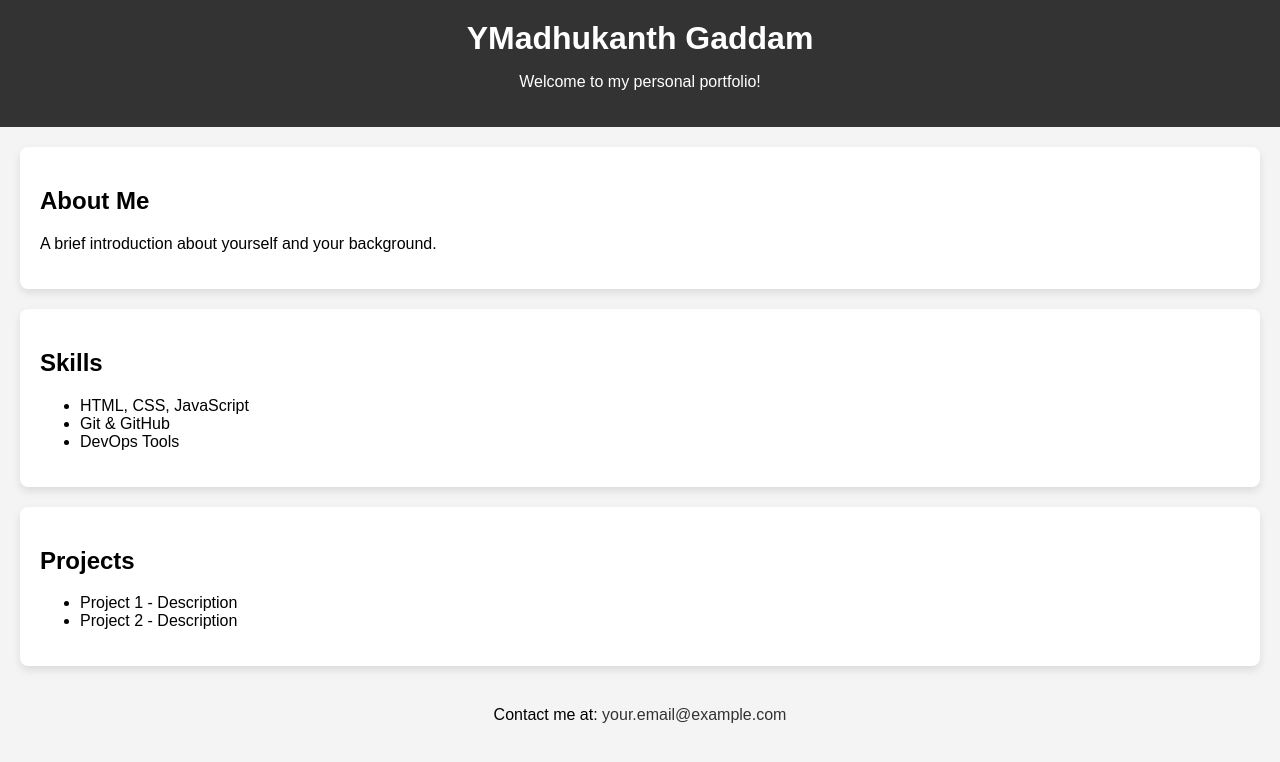
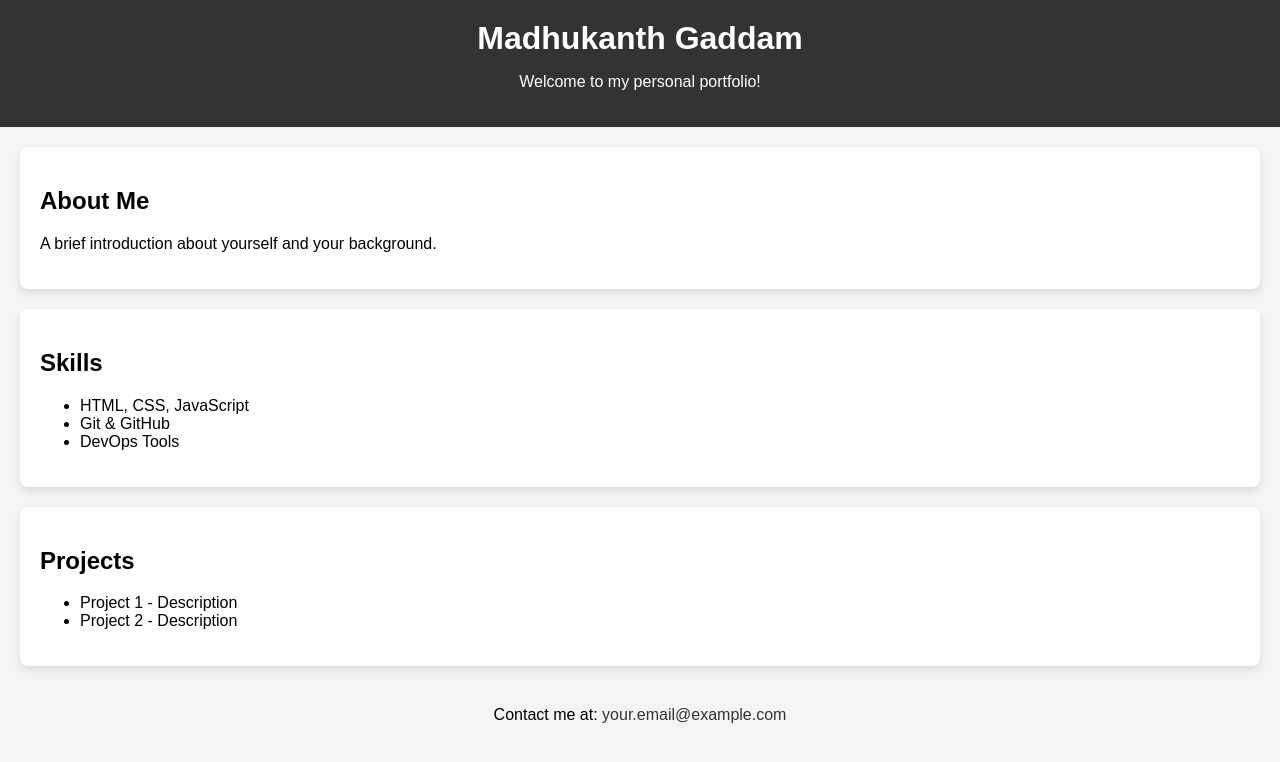
Before and after one commit to madhukanth811/myportfolio, a plain HTML site: page index.html in a window 1280 px wide. Drawn offline with Linux system fonts and the light colour scheme.

Commit message:
Update index.html

```diff
--- a/index.html
+++ b/index.html
@@ -8,7 +8,7 @@
 </head>
 <body>
   <header>
-    <h1>YMadhukanth Gaddam</h1>
+    <h1>Madhukanth Gaddam</h1>
     <p>Welcome to my personal portfolio!</p>
   </header>
 
```
